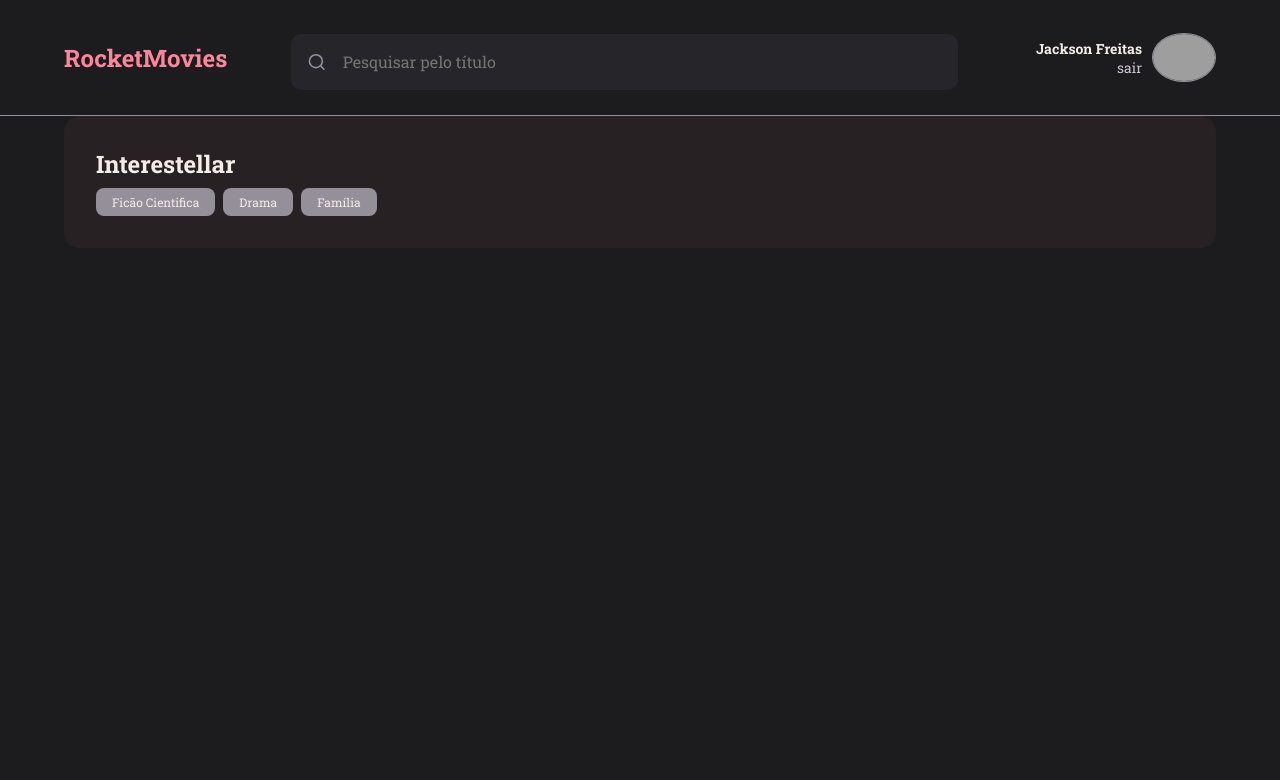
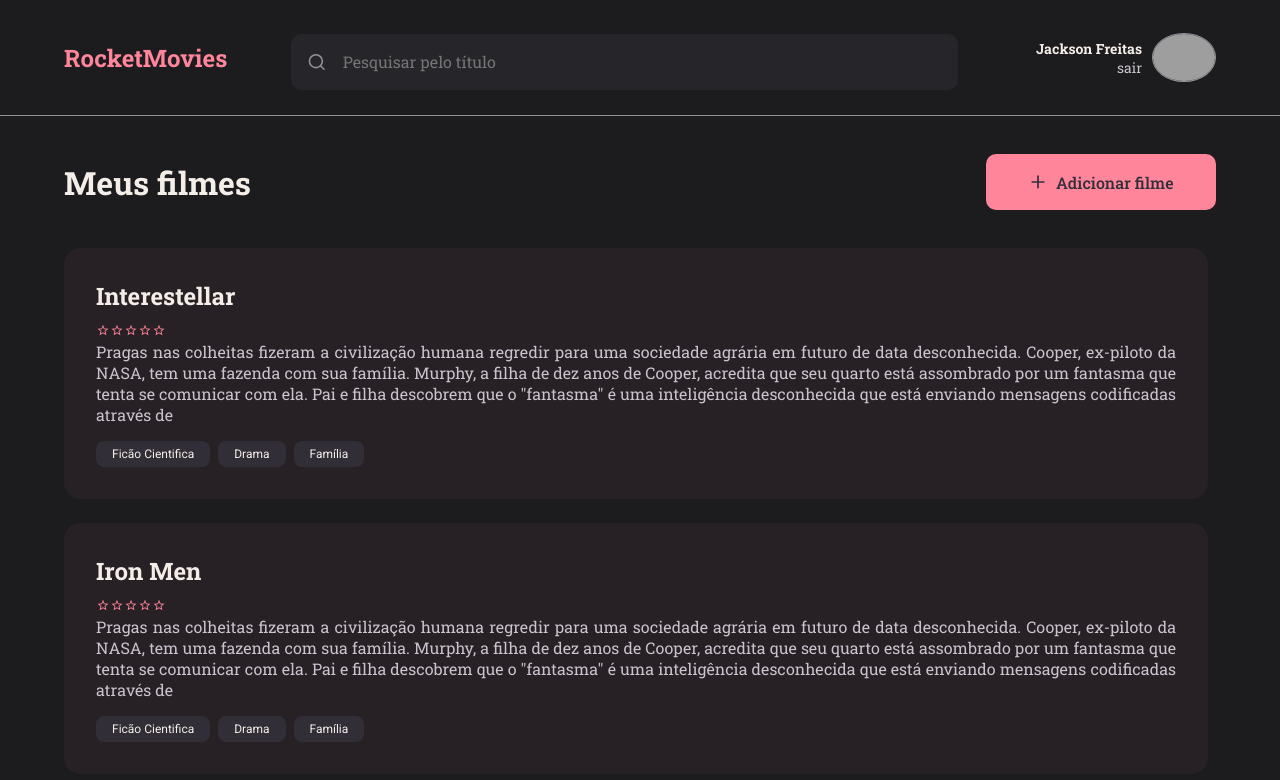
Before and after one commit to jacksonMarcelinoFreitas/RocketMoveis_Challenge, a React (Vite) app in the folder rocketmovies/: page / in a window 1280 px wide. Shown: the top 780 px of the page. Built offline with nearby package versions, Linux system fonts and the light colour scheme; grey boxes are pictures that could not be loaded.

Commit message:
added tag Star with two svg icon types

```diff
--- a/rocketmovies/index.html
+++ b/rocketmovies/index.html
@@ -7,6 +7,7 @@
     <link rel="preconnect" href="https://fonts.gstatic.com" crossorigin>
     <meta name="viewport" content="width=device-width, initial-scale=1.0" />
     <link href="https://fonts.googleapis.com/css2?family=Roboto+Slab:wght@400;500;700;800;900&display=swap" rel="stylesheet">
+    <link href="https://fonts.googleapis.com/css2?family=Roboto:wght@400;700&display=swap" rel="stylesheet">
     <title>RocketMovies</title>
   </head>
   <body>
--- a/rocketmovies/src/components/Button/index.jsx
+++ b/rocketmovies/src/components/Button/index.jsx
@@ -1,8 +1,9 @@
 import { Container } from './style';
 
-export function Button({title, loading=false, ...rest}){
+export function Button({icon: Icon, title, loading=false, ...rest}){
     return(
         <Container type='button' disabled={loading} {...rest}>
+            {Icon && <Icon size={20}/>}
             {loading ? 'carregando...': title}
         </Container>
     )
--- a/rocketmovies/src/components/Button/style.js
+++ b/rocketmovies/src/components/Button/style.js
@@ -1,6 +1,11 @@
 import styled from "styled-components";
 
 export const Container = styled.button`
+    display: flex;
+    align-items: center;
+    justify-content: center;
+    gap: 8px;
+
     width: 100%;
     height: 56px;
 
--- a/rocketmovies/src/components/Note/index.jsx
+++ b/rocketmovies/src/components/Note/index.jsx
@@ -1,10 +1,34 @@
 import { Container } from './style';
 import { Tag } from '../Tag';
+import { Star } from '../../components/Star';
+import { IoMdStarOutline, IoMdStar } from 'react-icons/io';
+
+
 
 export function Note({data, ...rest}){
+    let {stars} = data;
+    let {emptyStar} = 0;
+
+    if(stars !== 5){
+        emptyStar = 5 - stars;
+    }
+
     return(
         <Container {...rest}>
             <h1>{data.title}</h1>
+
+            <div>
+                {Array.from({ length: stars }).map((_, index) => (
+                    <Star key={index} icon={IoMdStar} />
+                ))}
+
+                {Array.from({ length: emptyStar }).map((_, index) => (
+                    <Star key={index} icon={IoMdStarOutline} />
+                ))}
+            </div>
+
+            <p>{data.description}</p>
+
             {
                 data.tags &&
                 <footer>
@@ -17,3 +41,22 @@ export function Note({data, ...rest}){
         </Container>
     )
 }
+
+// Propriedades de dados:
+
+// data: Um objeto contendo dados relevantes para o componente.
+// items: Uma lista de itens a serem renderizados.
+// text: Uma string de texto para exibição.
+// Propriedades de eventos:
+
+// onClick: Uma função a ser executada quando o componente é clicado.
+// onSubmit: Uma função a ser executada quando um formulário é submetido.
+// onChange: Uma função a ser executada quando o valor de um campo de entrada é alterado.
+// Propriedades de estilos:
+
+// className: Uma classe CSS a ser aplicada ao componente.
+// style: Um objeto contendo estilos em linha para o componente.
+// Propriedades booleanas:
+
+// isActive: Um valor booleano para indicar o estado ativo do componente.
+// isVisible: Um valor booleano para indicar se o componente deve ser exibido ou oculto.
--- a/rocketmovies/src/components/Note/style.js
+++ b/rocketmovies/src/components/Note/style.js
@@ -4,6 +4,7 @@ export const Container = styled.div`
     width: 100%;
     height: auto;
     padding: 32px;
+    margin-bottom: 24px;
     text-align: left;
 
     border-radius: 16px;
--- /dev/null
+++ b/rocketmovies/src/components/Star/index.jsx
@@ -0,0 +1,9 @@
+import { Container} from './style';
+
+export function Star({icon: Icon, ...rest}){
+    return(
+        <Container {...rest}>
+            {Icon && <Icon size={14}/>}
+        </Container>
+    )
+}
--- /dev/null
+++ b/rocketmovies/src/components/Star/style.js
@@ -0,0 +1,9 @@
+import styled from 'styled-components';
+
+export const Container = styled.div`
+    display: inline;
+
+    > svg {
+        fill: ${({theme}) => theme.COLORS.PINK};
+    }
+`;
--- a/rocketmovies/src/components/Tag/style.js
+++ b/rocketmovies/src/components/Tag/style.js
@@ -5,9 +5,11 @@ export const Container = styled.span`
 
     font-size: 12px;
     font-weight: 400;
+    font-family: 'Roboto', sans-serif;
     color: ${({theme}) => theme.COLORS.WHITE};
-    background: ${({theme}) => theme.COLORS.GRAY_900};
+    background: ${({theme}) => theme.COLORS.BLACK};
 
     border-radius: 8px;
 
+
 `;
--- a/rocketmovies/src/pages/Home/index.jsx
+++ b/rocketmovies/src/pages/Home/index.jsx
@@ -1,19 +1,58 @@
 import { Header } from '../../components/Header';
-import { Container, Content } from './style';
+import { Container, Content, AddFilme } from './style';
 import { Note } from '../../components/Note';
-
+import { Button } from '../../components/Button';
+import { FiPlus } from 'react-icons/fi';
 
 export function Home(){
     return(
         <Container>
             <Header />
 
+            <AddFilme>
+                    <h1>Meus filmes</h1>
+                    <Button icon={FiPlus} title='Adicionar filme'/>
+            </AddFilme>
+
             <Content>
-                <Note
-                data={
+                    <Note data={
                             {
                                 title: 'Interestellar',
-                            tags:[
+                                stars: 0,
+                                description:
+                                'Pragas nas colheitas fizeram a civilização humana regredir para uma sociedade agrária em futuro de data desconhecida. Cooper, ex-piloto da NASA, tem uma fazenda com sua família. Murphy, a filha de dez anos de Cooper, acredita que seu quarto está assombrado por um fantasma que tenta se comunicar com ela. Pai e filha descobrem que o "fantasma" é uma inteligência desconhecida que está enviando mensagens codificadas através de ',
+                                tags:
+                                [
+                                    {id: '1', name: 'Ficão Cientifica'},
+                                    {id: '2', name: 'Drama'},
+                                    {id: '3', name: 'Família'},
+                                ]
+                            }
+                        }
+                    />
+                    <Note data={
+                            {
+                                title: 'Iron Men',
+                                stars: 0,
+                                description:
+                                'Pragas nas colheitas fizeram a civilização humana regredir para uma sociedade agrária em futuro de data desconhecida. Cooper, ex-piloto da NASA, tem uma fazenda com sua família. Murphy, a filha de dez anos de Cooper, acredita que seu quarto está assombrado por um fantasma que tenta se comunicar com ela. Pai e filha descobrem que o "fantasma" é uma inteligência desconhecida que está enviando mensagens codificadas através de ',
+                                tags:
+                                [
+                                    {id: '1', name: 'Ficão Cientifica'},
+                                    {id: '2', name: 'Drama'},
+                                    {id: '3', name: 'Família'},
+                                ]
+                            }
+                        }
+                    />
+                    <Note data={
+                            {
+                                title: 'Go to live',
+                                stars: 5,
+                                description:
+                                'Pragas nas colheitas fizeram a civilização humana regredir para uma sociedade agrária em futuro de data desconhecida. Cooper, ex-piloto da NASA, tem uma fazenda com sua família. Murphy, a filha de dez anos de Cooper, acredita que seu quarto está assombrado por um fantasma que tenta se comunicar com ela. Pai e filha descobrem que o "fantasma" é uma inteligência desconhecida que está enviando mensagens codificadas através de ',
+                                tags:
+                                [
                                     {id: '1', name: 'Ficão Cientifica'},
                                     {id: '2', name: 'Drama'},
                                     {id: '3', name: 'Família'},
--- a/rocketmovies/src/pages/Home/style.js
+++ b/rocketmovies/src/pages/Home/style.js
@@ -5,15 +5,56 @@ export const Container = styled.div`
     height: 100vh;
 
     display: grid;
-    grid-template-rows: 116px auto;
+    grid-template-rows: 116px 132px auto ;
     grid-template-areas:
     "header"
-    "Content";
+    "addfilme"
+    "content ";
 
     background: ${({theme})=> theme.COLORS.BACKGROUND_900};
 `
 
+export const AddFilme = styled.div`
+
+    display: flex;
+    align-items: center;
+    justify-content: space-between;
+    padding: 0px 64px;
+    grid-area: addfilme;
+
+    > h1 {
+        margin: 0;
+        padding: 0;
+        flex:4;
+    }
+
+    > Button{
+        margin: 0;
+        padding: 0;
+        flex:1;
+    }
+
+
+`;
+
 export const Content = styled.div`
-    padding: 0 64px;
+    margin: 0 64px;
     overflow-y: auto;
-`
+    grid-area: content;
+    padding: 0 8px 0 0;
+
+
+    &::-webkit-scrollbar-track {
+        background-color: transparent;
+
+    }
+
+    &::-webkit-scrollbar {
+        width: 8px;
+    }
+
+    &::-webkit-scrollbar-thumb {
+        background: ${({theme})=> theme.COLORS.PINK};
+        border-radius: 8px;
+    }
+`;
```
Lines whose indentation alone changed are shown as unchanged.
